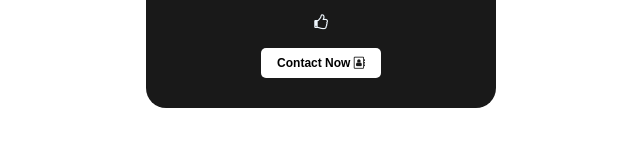
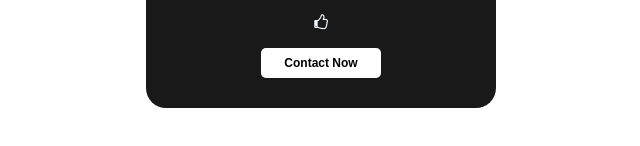
Before and after one commit to PANKAjBamniya/My-Card, a plain HTML site: page index.html in a window 1280 px wide. Shown: the part 502-648 px from the top of the page, 319-959 px from the left. Drawn offline with Linux system fonts and the light colour scheme.

Commit message:
originmain

```diff
--- a/index.html
+++ b/index.html
@@ -18,7 +18,7 @@
             </div>
 
             <button>Contact Now
-                <i class="fa fa-address-book-o"></i>
+                <!-- <i class="fa fa-address-book-o"></i> -->
 
             </button>
         </div>
```
